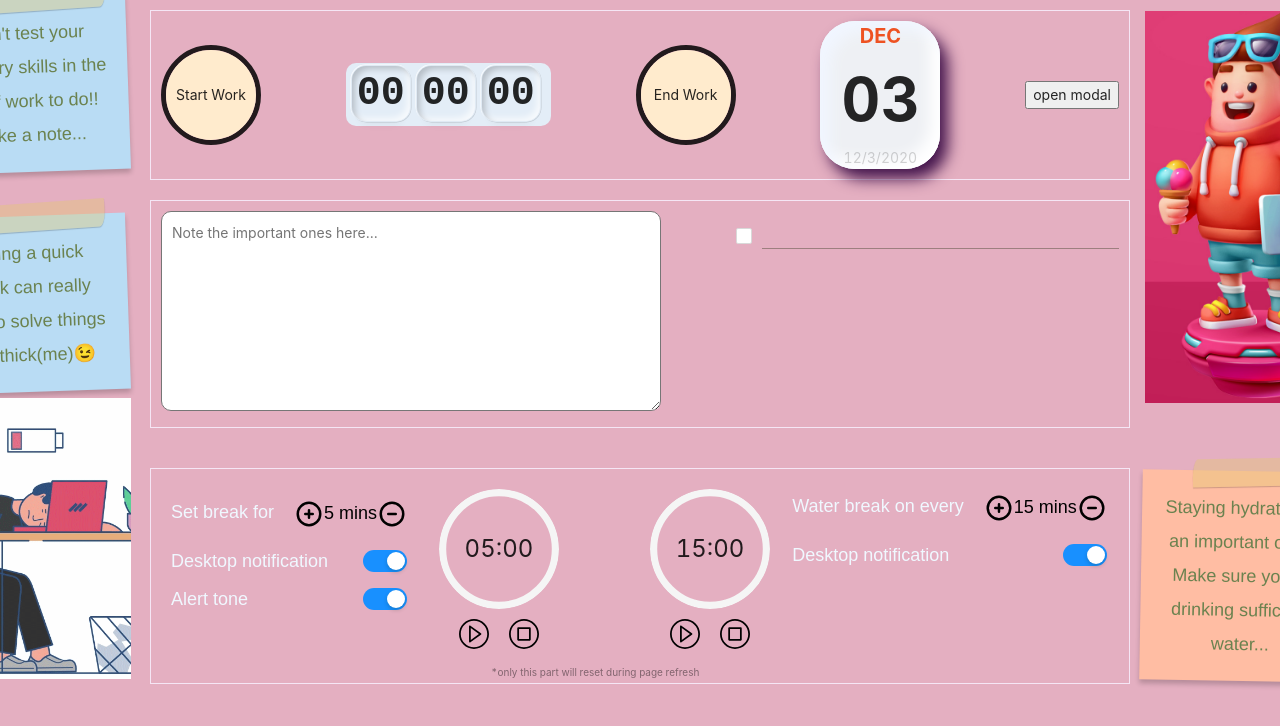
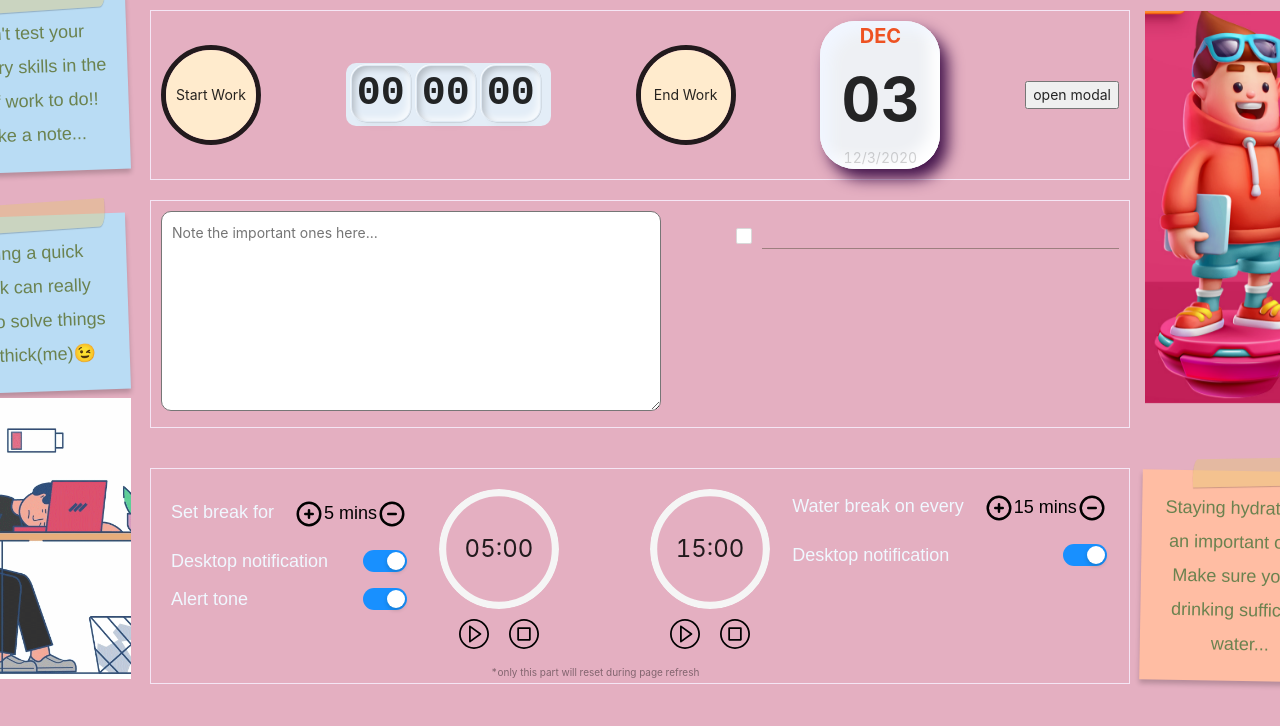
Before and after one commit to karthick3018/wfh-mate, a React (Create React App) app: page / in a window 1280 px wide. In both pictures the pointer is over the element 1245 px from the left and 213 px from the top of the page. Shown: the top 726 px of the page. Built offline with nearby package versions, Linux system fonts and the light colour scheme.

Commit message:
image rotate

```diff
--- a/src/components/note/notes.css
+++ b/src/components/note/notes.css
@@ -22,6 +22,10 @@
   top: -190px;
 }
 
+.mate-image-wrapper:hover{
+  transform: rotateY(-180deg) ;
+}
+
 .mate-figure{
   max-width: 200px;
 }
--- a/src/components/workTimer/workTimer.css
+++ b/src/components/workTimer/workTimer.css
@@ -45,6 +45,7 @@ border: 1px solid rgba(0,0,0,0.01);
 
 .control-button:hover {
   box-shadow: 0 0 0 5px rgba(255, 255, 255, 1);
+  cursor: pointer;
 }
 
 .control-button-inner{
```
